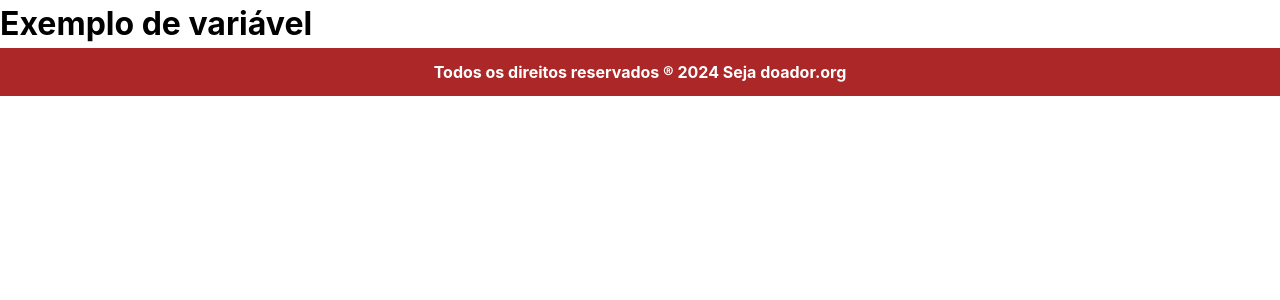
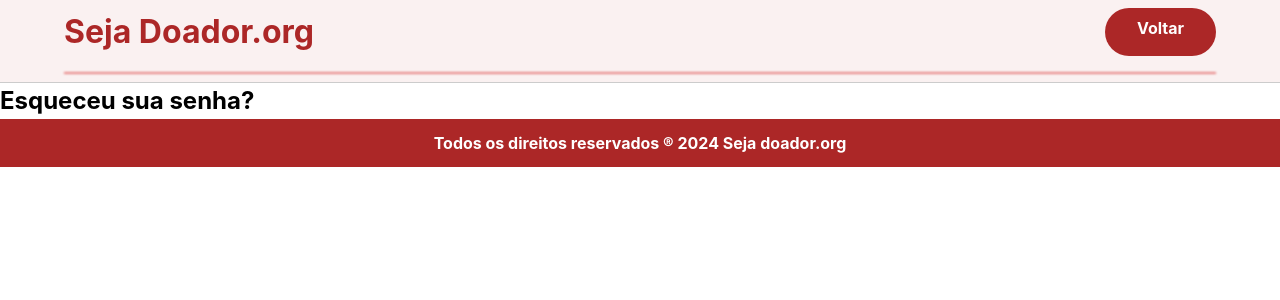
Before and after one commit to Guntzel00/projeto_ucb, a React (Vite) app: page /recuperacao in a window 1280 px wide. Shown: the top 300 px of the page. Built offline with nearby package versions, Linux system fonts and the light colour scheme.

Commit message:
Adiciona Header Recuperacao

```diff
--- a/package.json
+++ b/package.json
@@ -15,6 +15,7 @@
     "@fortawesome/react-fontawesome": "^0.2.2",
     "axios": "^1.7.7",
     "dompurify": "^3.1.6",
+    "json-server": "^1.0.0-beta.3",
     "marked": "^14.1.2",
     "prop-types": "^15.8.1",
     "react": "^18.3.1",
--- /dev/null
+++ b/src/components/header recuperacao/Header_recuperacao.css
@@ -0,0 +1,33 @@
+header {
+	display: flex;
+	flex-direction: column;
+	justify-content: space-between;
+	align-items: center;
+	padding: 0.5rem 4rem;
+	width: 100%;
+	background-color: #faf1f1;
+	color: #ac2727;
+    border-bottom: 1px solid #ccc;
+}
+
+.texto {
+	display: flex;
+	justify-content: space-between;
+	width: 100%;
+    h1{
+        text-size-adjust: 25px;
+    }
+}
+.bloco {
+	flex: 1;
+	background-color: #faf1f1;
+}
+
+.linha {
+	width: 100%;
+	height: 0.1rem;
+	background-color: #e88585;
+	border-radius: 0%;
+	filter: blur(1px);
+	margin-top: 1rem;
+}
--- /dev/null
+++ b/src/components/header recuperacao/Header_recuperacao.jsx
@@ -0,0 +1,22 @@
+import './Header_recuperacao.css';
+import { Link } from 'react-router-dom'; // Importa o Link do React Router
+import Btn from '../btn/Btn';
+
+function Header_recuperacao() {
+	return (
+		<>
+			<header>
+				{/* Substituindo o <a> por <Link> para navegação via React Router */}
+				<div className='texto'>
+					<Link to='/'>
+						<h1>Seja Doador.org</h1>
+					</Link>
+					<Btn label='Voltar' referencia='/cadastro' />
+				</div>
+				<div className='linha'></div>
+			</header>
+		</>
+	);
+}
+
+export default Header_recuperacao;
--- a/src/pages/pagina_recuperacao_senha/Pagina_recuperacao_senha.css
+++ b/src/pages/pagina_recuperacao_senha/Pagina_recuperacao_senha.css
@@ -0,0 +1,8 @@
+.pag_recuperacao {
+	width: 100%;
+	display: flex;
+	justify-content: center;
+	align-items: center;
+	background-color: #faf1f1;
+	padding: 3rem 0;
+}
--- a/src/pages/pagina_recuperacao_senha/Pagina_recuperacao_senha.jsx
+++ b/src/pages/pagina_recuperacao_senha/Pagina_recuperacao_senha.jsx
@@ -1,16 +1,18 @@
 import Footer from '../../components/footer/footer';
 import './Pagina_recuperacao_senha.css';
+import Header_inicial from '../../components/header recuperacao/Header_recuperacao';
 
 function Pagina_recuperacao_senha() {
 	// Pode codar javascript aqui
 
-	let exemplo = 'Exemplo de variável';
+	let exemplo = 'Esqueceu sua senha?';
+
 
 	return (
 		<>
-			<header_inicial></header_inicial>
+			<Header_inicial/>
 			<div>
-				<h1>{exemplo}</h1>
+				<h2>{exemplo}</h2>
 			</div>
 
 			<Footer />
```
Also changed, not shown: 1 other file (tests, documents, lock files or other folders).
